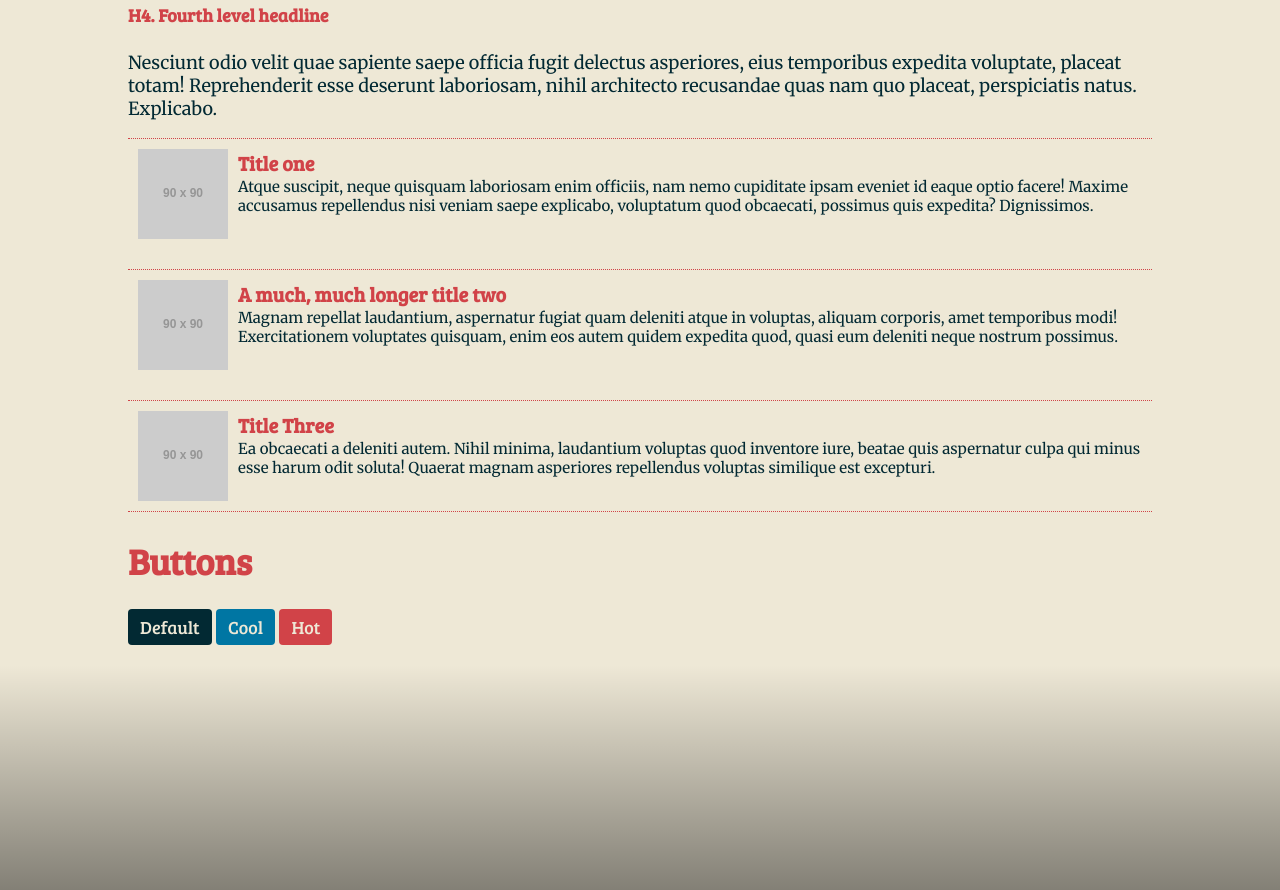
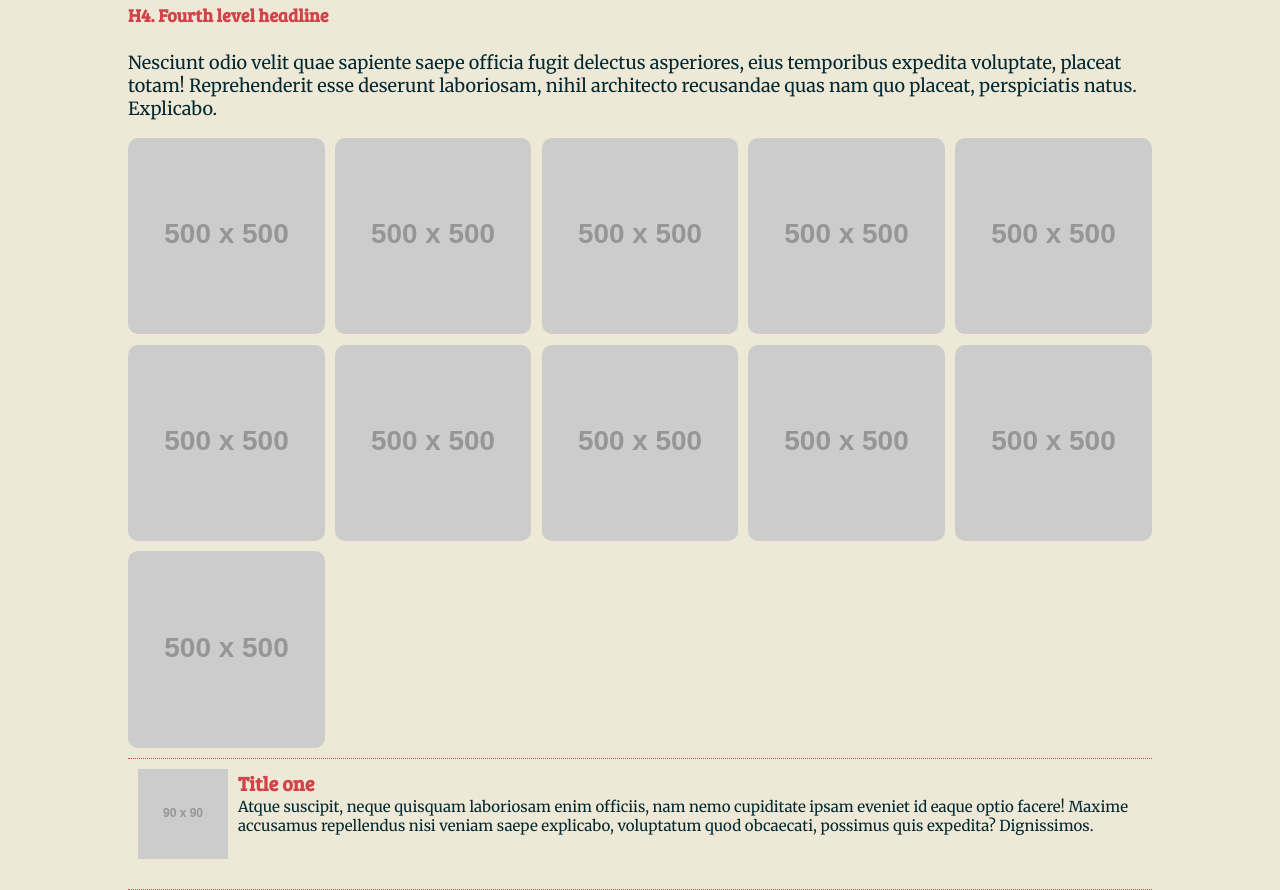
Before and after one commit to tranki1/sassEssentials, a website: page builds/sassEssentials/index.html in a window 1280 px wide. Shown: the part 1370-2260 px from the top of the page. Drawn offline with nearby package versions, Linux system fonts and the light colour scheme; files that its build step writes are made by us from their sources; placeholder pictures from the web are drawn by us.

Commit message:
build grid system

```diff
--- a/builds/sassEssentials/index.html
+++ b/builds/sassEssentials/index.html
@@ -77,6 +77,43 @@
         totam! Reprehenderit esse deserunt laboriosam, nihil architecto recusandae quas nam quo placeat, perspiciatis natus.
         Explicabo.
       </p>
+
+      <div class="grid">
+        <div class="item">
+          <img src="http://placehold.it/500x500" alt="thumbnail">
+        </div>
+        <div class="item">
+          <img src="http://placehold.it/500x500" alt="thumbnail">
+        </div>
+        <div class="item">
+          <img src="http://placehold.it/500x500" alt="thumbnail">
+        </div>
+        <div class="item">
+          <img src="http://placehold.it/500x500" alt="thumbnail">
+        </div>
+        <div class="item">
+          <img src="http://placehold.it/500x500" alt="thumbnail">
+        </div>
+        <div class="item">
+          <img src="http://placehold.it/500x500" alt="thumbnail">
+        </div>
+        <div class="item">
+          <img src="http://placehold.it/500x500" alt="thumbnail">
+        </div>
+        <div class="item">
+          <img src="http://placehold.it/500x500" alt="thumbnail">
+        </div>
+        <div class="item">
+          <img src="http://placehold.it/500x500" alt="thumbnail">
+        </div>
+
+        <div class="item">
+          <img src="http://placehold.it/500x500" alt="thumbnail">
+        </div>
+        <div class="item">
+          <img src="http://placehold.it/500x500" alt="thumbnail">
+        </div>
+      </div>
       <ol class="media">
         <li class="item">
           <a href="#">
--- a/process/sass/_interface.scss
+++ b/process/sass/_interface.scss
@@ -31,3 +31,16 @@ $color-btn-cool: $blue;
   @extend %btn;
   background-color: $color-btn-cool;
 }
+
+.grid {
+  @include clearfix;
+  .item {
+    float: left;
+    @include imagegrid(5, 1%);
+  }
+  img {
+    display: block;
+    border-radius: 10px;
+    max-width: 100%;
+  }
+}
--- a/process/sass/_mixins.scss
+++ b/process/sass/_mixins.scss
@@ -16,3 +16,14 @@
     clear: both;
   }
 }
+@mixin imagegrid($qty, $margin) {
+  width: ((100% - (($qty - 1) * $margin)) / $qty);
+  &:nth-child(n) {
+    margin-bottom: $margin;
+    margin-right: $margin;
+  }
+  &:nth-child(#{$qty}n) {
+    margin-bottom: 0;
+    margin-right: 0;
+  }
+}
```
